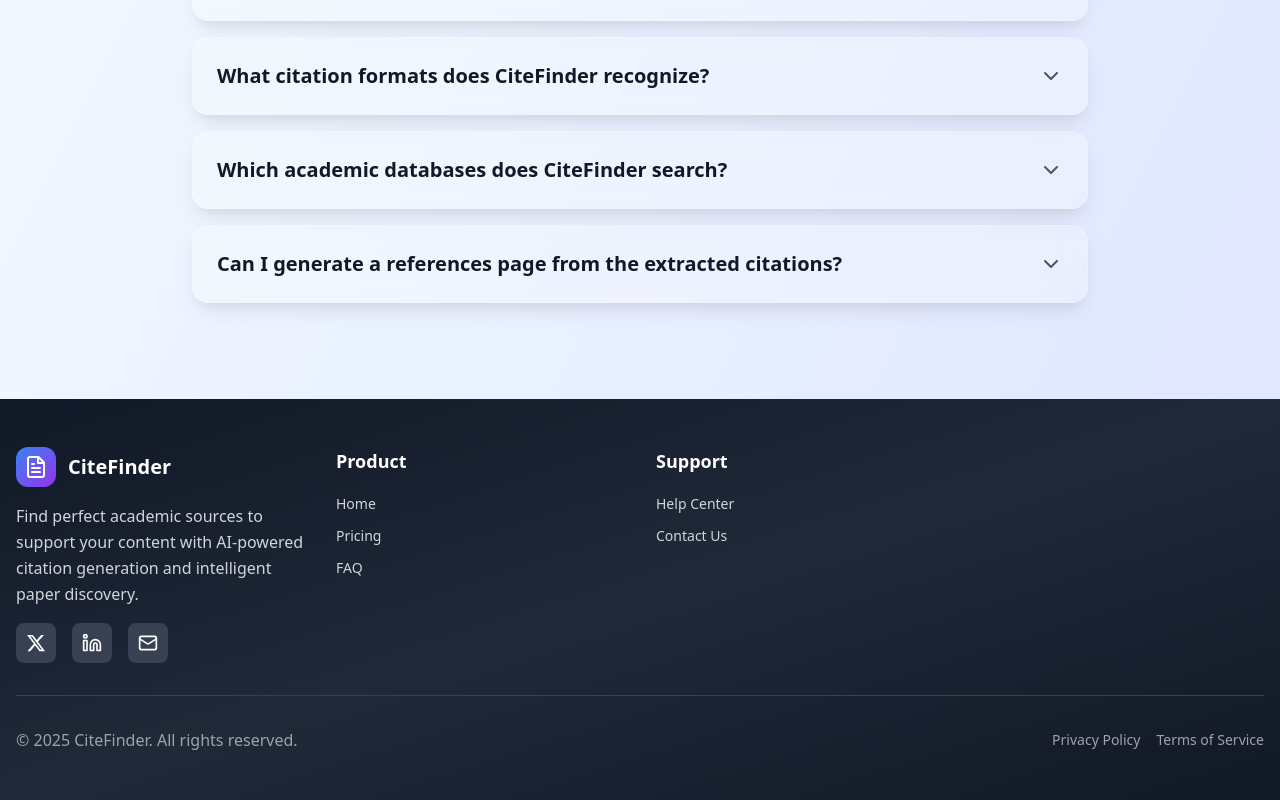
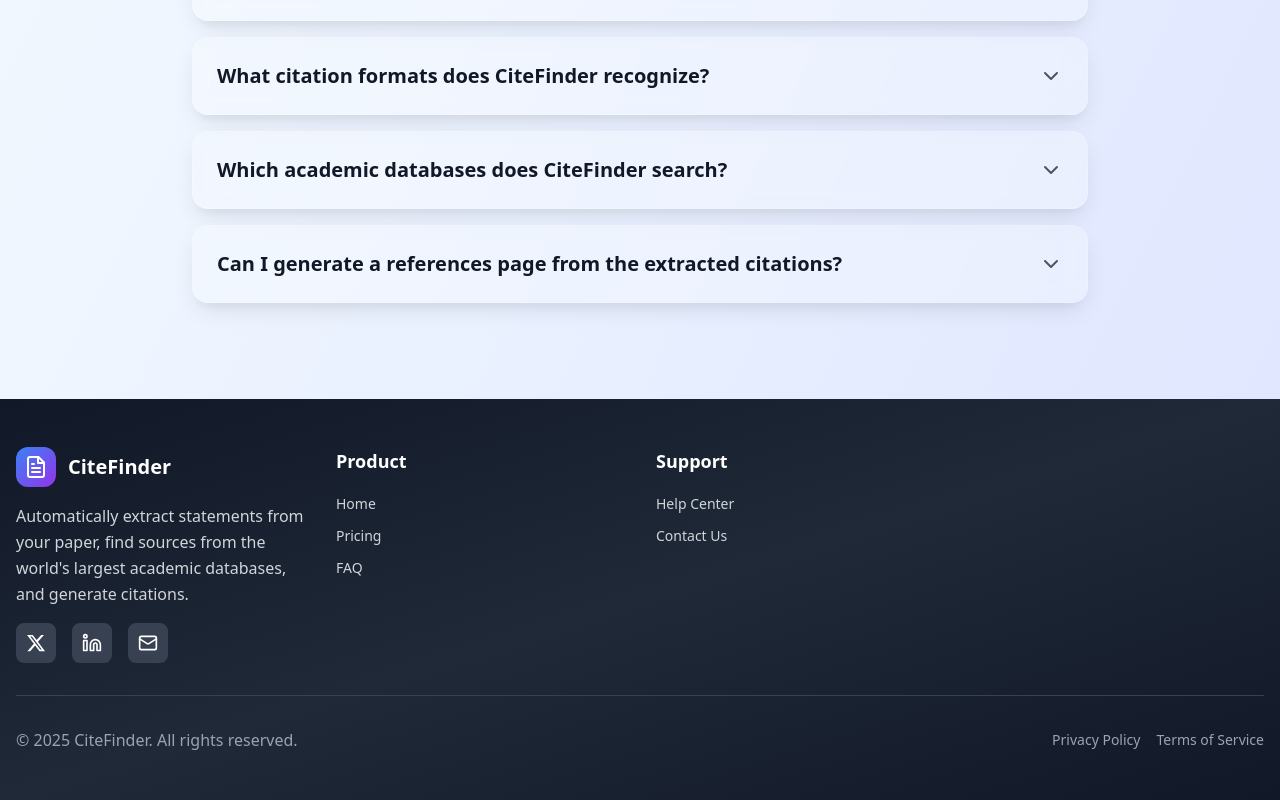
Before and after one commit to KarimOsmanGH/CiteFinder, a Next.js app: page / in a window 1280 px wide. Shown: the part 2176-2976 px from the top of the page. Built offline with nearby package versions, Linux system fonts and the light colour scheme; no server answers.

Commit message:
chore(footer): update description to new tagline

```diff
--- a/components/Footer.tsx
+++ b/components/Footer.tsx
@@ -32,7 +32,7 @@ export default function Footer() {
               <h3 className="text-xl font-bold">CiteFinder</h3>
             </div>
             <p className="text-gray-300 leading-relaxed">
-              Find perfect academic sources to support your content with AI-powered citation generation and intelligent paper discovery.
+              Automatically extract statements from your paper, find sources from the world's largest academic databases, and generate citations.
             </p>
             <div className="flex space-x-4">
               <a
```
